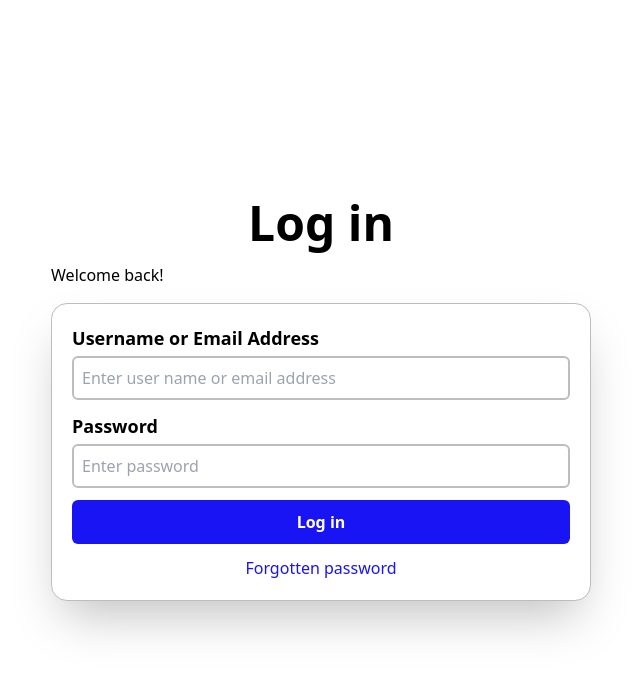
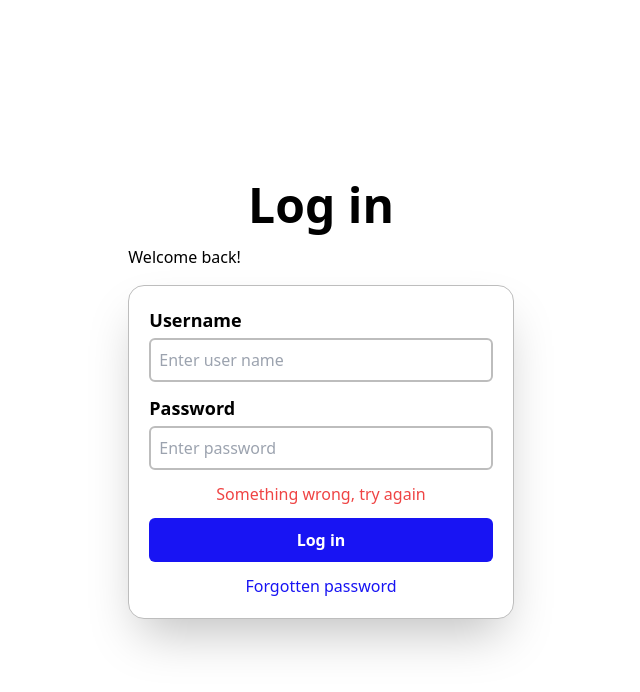
Before and after one commit to nguynthuhigh/it-connected-fe, a React (Vite) app: page /login in a window 1280 px wide. Both pictures are taken after a click on the button "Log in". Shown: the top 692 px of the page, without its empty margins (319-959 px from the left). Built offline with nearby package versions, Linux system fonts and the light colour scheme.

Commit message:
login test

```diff
--- a/src/App.tsx
+++ b/src/App.tsx
@@ -9,7 +9,7 @@ function App() {
     children:[
       {
         path:'dashboard',
-        element:<Login></Login>
+        element:<Dashboard></Dashboard>
       },
       {
         path:'login',
--- a/src/admin/pages/authentication/login.tsx
+++ b/src/admin/pages/authentication/login.tsx
@@ -1,16 +1,49 @@
-import React from 'react'
+import React, {useState} from 'react'
 import { useNavigate } from 'react-router-dom'
+const users = [
+  { username: "admin1", password: "123456abc" },
+  { username: "admin2", password: "123456cdf" },
+]; // fake data
 const Login = () => {
+  const [user, setUser] = useState<string>('');
+  const [pass, setPass] = useState<string>('');
+  const [error, setError] = useState<string>('');
+  const navigate = useNavigate();
+  const checkLogin =()=>{
+    const u = users.find((u)=>u.username === user); // lưu giá trị vào u sao khi so sánh giá trị username của u với users
+    if (!u) {
+      setError('Something wrong, try again');
+      return;
+    }// người dùng để trống thông tin login
+    if (u.username!==user) {
+      setError('Something wrong, try again');
+      return;
+    }// sai mật khẩu
+    if (u.password!==pass) {
+      setError('Something wrong, try again');
+      return;
+    }// sai mật khẩu
+    setError('');
+    navigate('/dashboard'); // chuyển sang trang khác khi đăng nhập thành công
+  }
+  const hideError = ()=>{
+    if(error) {
+      setError('');
+    }
+  } // ẩn thông báo lỗi
   return (
     <div>
       <h1 className='text-5xl font-semibold text-center text-black'>Log in</h1>
       <p className='font-normal mt-4 text-black'>Welcome back!</p>
         <div className='mt-4 bg-white px-5 py-5 rounded-2xl shadow-2xl border border-bor-color-grey'>
           <div>
-            <label className='text-lg font-semibold text-black'>Username or Email Address</label>
+            <label className='text-lg font-semibold text-black'>Username</label>
             <input
                   className='w-full border-2 rounded-md border-bor-color-grey p-2 mt-1 bg-transparent'
-                  placeholder='Enter user name or email address'
+                  placeholder='Enter user name'
+                  value={user}
+                  onChange={(e) => setUser(e.target.value)}
+                  onClick={hideError}
             />
           </div>
           <div className='mt-3'>
@@ -19,10 +52,18 @@ const Login = () => {
                   className='w-full border-2 rounded-md border-bor-color-grey p-2 mt-1 bg-transparent'
                   placeholder='Enter password'
                   type='password'
+                  value={pass}
+                  onChange={(e) => setPass(e.target.value)}
+                  onClick={hideError}
             />
           </div>
+          {error && (
+          <div className='mt-3 text-red-500 text-center'>
+            {error}
+          </div>
+        )}
           <div className='mt-3  flex items-center justify-center'>
-            <button className=' font-semibold text-white rounded-md bg-btn-login w-full h-11 '>Log in</button>
+            <button className=' font-semibold text-white rounded-md bg-btn-login w-full h-11 ' onClick={checkLogin}>Log in</button>
           </div>
           <div className='mt-3'>
             <a href='' className='text-forgotten flex items-center justify-center'>Forgotten password</a>
```
